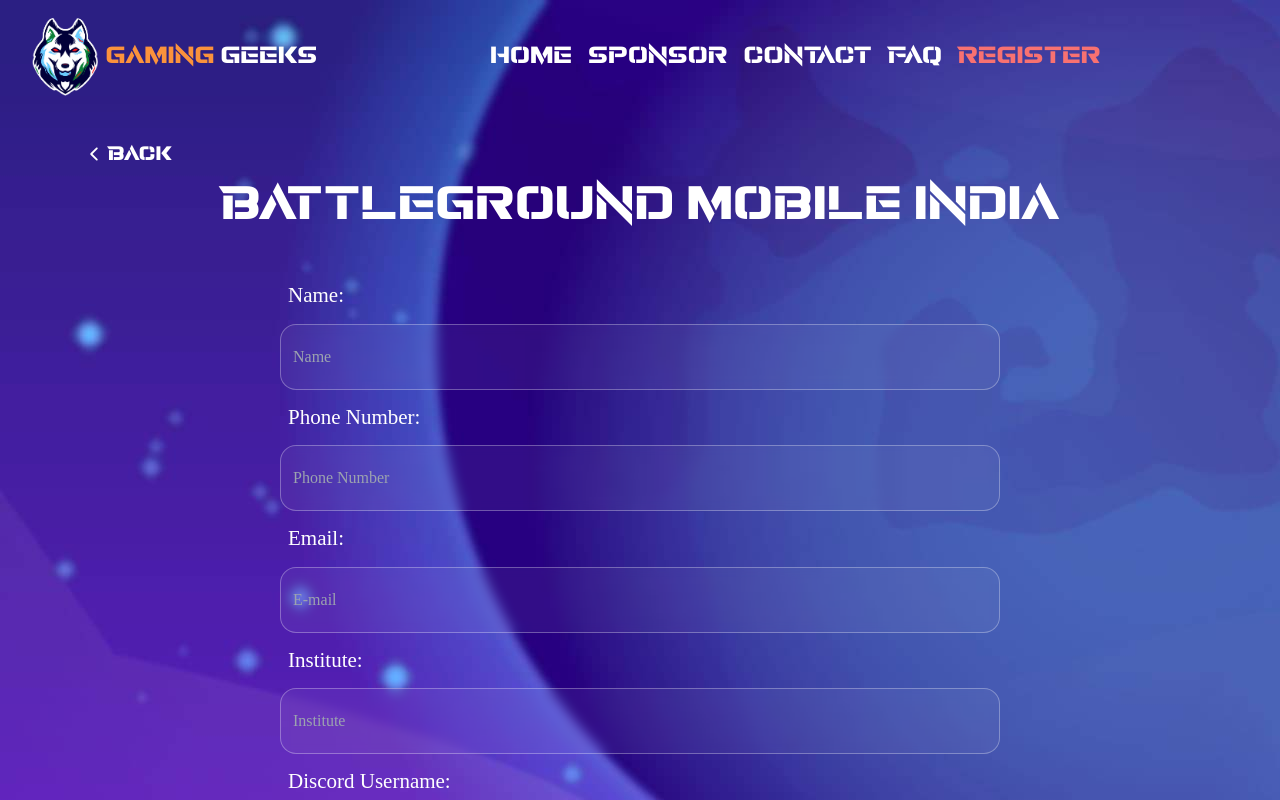
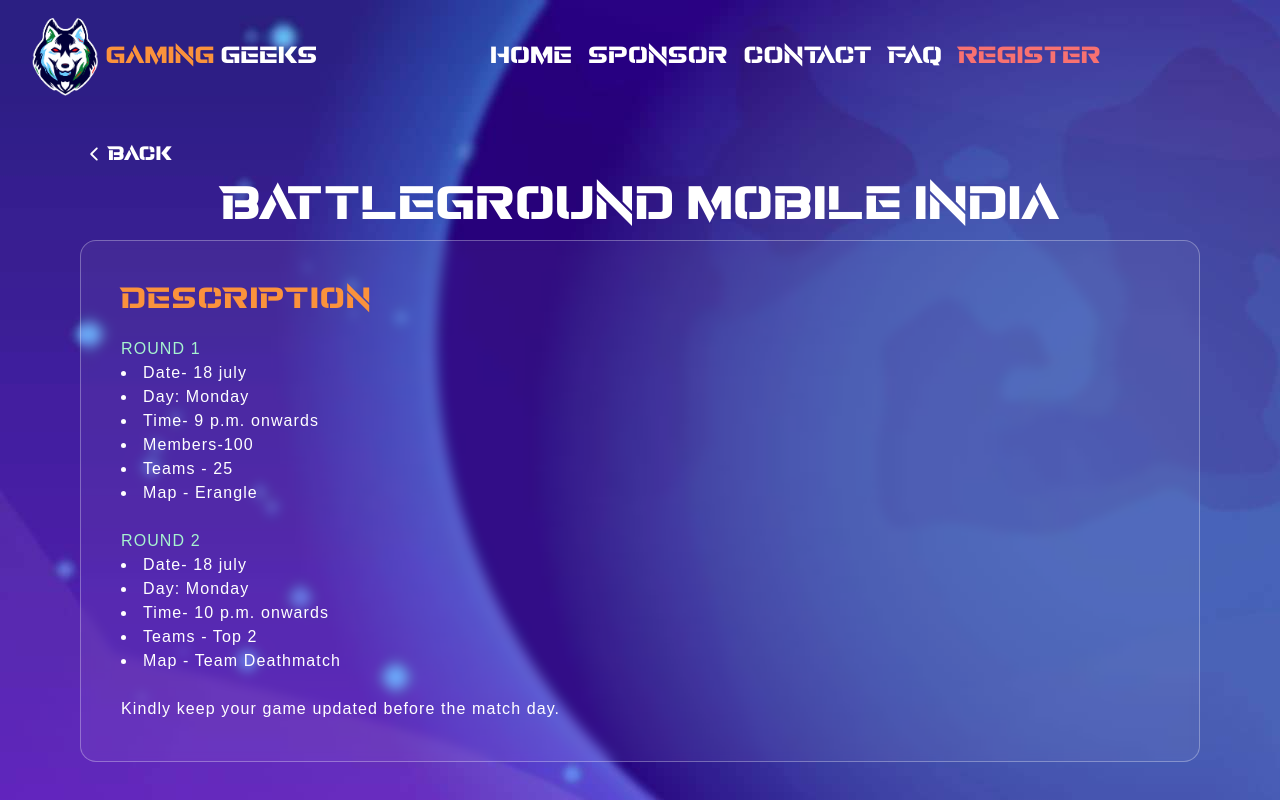
Before and after one commit to ggeeks/event-ggeeks, a Next.js app in the folder ggeeks-events/: page /forms/team-form/bgmi-team in a window 1280 px wide. Built offline with nearby package versions, Linux system fonts and the light colour scheme.

Commit message:
desc added

```diff
--- a/ggeeks-events/pages/forms/solo-form/bgmi.jsx
+++ b/ggeeks-events/pages/forms/solo-form/bgmi.jsx
@@ -44,6 +44,7 @@
     </Link>
 
     <div><h1 className='md:text-5xl text-2xl px-5 py-3'>BattleGround Mobile India</h1></div>
+
     <div className='md:px-40 md:py-10 px-10 py-3'>
     <form name="BGMI-Form" action="" method="POST" className='grid grid-cols-1  md:px-10 px-2 justify-center form-font' onSubmit={handleSubmit}>
         <input name="name" type="text" placeholder='Name' className='white-glassmorphism my-3 bg-transparent px-3 py-5' required onChange={(e)=>setName(e.target.value)} value={name}/>
@@ -55,23 +56,7 @@
         <div><button type="submit" className='md:text-2xl text-lg blue-glassmorphism hover:text-orange-500 md:w-2/5 w-3/5 justify-center rounded-xl my-3 px-3 py-4'>Register</button></div>
       </form>
     </div>
-    <div className="text-left para-1 white-glassmorphism px-10 py-10">
-        <h1 className='text-3xl  text-center revamp pb-5 text-orange-400'>DESCRIPTION</h1>
-        <div >
-          <h6 className='underline text-emerald-200'>ROUND 1</h6>
-          <li>Date: 18 November 2021</li>
-          <li>Day: Thursday</li>
-          <li>Time: 10 PM Onwards</li>
-          <li>Map: Erangel-Squad</li>
-          <br/>
-            <h6 className='underline text-emerald-200'>ROUND 2</h6>
-            <li>Date: 18 November 2021</li>
-            <li>Day: Thursday</li>
-            <li>Time: After Round 1</li>
-            <li>Map: Livik-Solo</li>
-            <br/>
-            </div>
-        </div>
+
   </div>
 )}
 
--- a/ggeeks-events/pages/forms/solo-form/chess.jsx
+++ b/ggeeks-events/pages/forms/solo-form/chess.jsx
@@ -44,6 +44,21 @@
       <div>
         <h1 className="px-5 py-3 text-2xl md:text-5xl">Chess</h1>
       </div>
+
+      <div className='para-1 text-left white-glassmorphism px-10 py-10'>
+        <div >
+          <h5 className='text-left revamp md:text-3xl text-3xl text-orange-400 pb-5'>DESCRIPTION</h5>
+          <div >
+            <li>Date- 13 july 2022</li>
+            <li>Day: Wednesday</li>
+            <li>Time - 9 p.m. onwards</li>
+            <li>Platform - lichess.org <a href="http://lichess.org">Lichess</a></li>
+            <li>Mode - 2 minutes + 1sec (increment)</li>
+          </div>
+        </div>
+      </div>
+
+
       <div className="form-font px-10 py-3 md:px-40 md:py-10">
         <form
           name="Chess-Form"
@@ -108,19 +123,7 @@
         </form>
       </div>
 
-      <div className='para-1 text-left white-glassmorphism px-10 py-10'>
-        <div >
-          <h5 className='text-center revamp md:text-3xl text-3xl text-orange-400 pb-5'>DESCRIPTION</h5>
-          <div >
-            <li>Date: released soon</li>
-            <li>Day: Monday</li>
-            <li>Type: Arena</li>
-            <li>Platform: <a href="http://lichess.org">Lichess</a></li>
-            <li>Time: 09 PM Onwards</li>
-            <li>Format: 2 minutes + 1 second Increment per move</li>
-          </div>
-        </div>
-      </div>
+
     </div>
   )
 }
--- a/ggeeks-events/pages/forms/solo-form/codm.jsx
+++ b/ggeeks-events/pages/forms/solo-form/codm.jsx
@@ -74,16 +74,16 @@
 
       <div className='para-1 text-left white-glassmorphism px-10 py-10'>
       <div  >
-                            <h5 className='text-3xl  text-center revamp pb-5 text-orange-400'>DESCRIPTION</h5>
+                            <h5 className='text-3xl  text-left revamp pb-5 text-orange-400'>DESCRIPTION</h5>
                             <div className='text-left'>
-                                <h6 className='underline text-emerald-200'>ROUND 1</h6>
+                                <h6 className=' text-emerald-200'>ROUND 1</h6>
                                 <li>Date: TBA</li>
                                 <li>Day: Wednesday</li>
                                 <li>Time: TBA</li>
                                 <li>Map: Random</li>
                                 <li>Type: Multiplayer-Free for All</li>
                                 <br/>
-                                <h6 className='underline text-emerald-200'>ROUND 2</h6>
+                                <h6 className='text-emerald-200'>ROUND 2</h6>
                                 <li>Date:TBA</li>
                                 <li>Day: Wednesday</li>
                                 <li>Time: After Round 1</li>
--- a/ggeeks-events/pages/forms/solo-form/skribbl.jsx
+++ b/ggeeks-events/pages/forms/solo-form/skribbl.jsx
@@ -58,6 +58,21 @@
 
       <div>
         <h1 className="px-5 py-3 text-2xl md:text-5xl"> Skribbl</h1>
+      </div>
+
+      <div className='para-1 text-left white-glassmorphism px-10 py-10'>
+      <div >
+           <div className='text-left'>
+             <h5 className='text-3xl  text-left revamp pb-4 text-orange-400'>DESCRIPTION</h5>
+              <h6 className='text-emerald-200'>ROUND 1</h6>
+             <li>Date- 15 july 2022 </li>
+             <li>Day: Friday</li>
+             <li>Time - 9 p.m. onwards</li>
+             <li>Rounds - Acc. To Players</li>
+             <li>*Any Network issue will not be considered</li>
+             <li>Disqualification- If any player uses Foul language in chat box</li>
+              </div>
+          </div>
       </div>
       <div className="px-10 py-3 md:px-40 md:py-10">
         <form
@@ -127,18 +142,6 @@
           </div>
         </form>
       </div>
-      <div className="text-left para-1 white-glassmorphism px-10 py-10">
-        <div>
-          <h1 className='text-3xl  text-center revamp pb-5 text-orange-400'>DESCRIPTION</h1>
-        </div>
-        <ul>
-          <li>
-            Winning Criteria: Winner of Round 2
-          </li>
-          Eligibility Criteria for Round 2: Top Player of Every Match will go in Round 2
-          <li></li>
-        </ul>
-      </div>
     </div>
   )
 }
--- a/ggeeks-events/pages/forms/solo-form/stumble-guys.jsx
+++ b/ggeeks-events/pages/forms/solo-form/stumble-guys.jsx
@@ -51,6 +51,20 @@
 
       <div>
         <h1 className="px-5 py-3 text-2xl md:text-5xl">Stumble Guys</h1>
+      </div>
+
+      <div className='para-1 text-left white-glassmorphism px-10 py-10'>
+      <div >
+           <div className='text-left'>
+             <h5 className='text-3xl  text-left revamp pb-4 text-orange-400'>DESCRIPTION</h5>
+             <h6 className='text-emerald-200'>ROUND 1</h6>
+             <li>Date- 14 july 2022 </li>
+             <li>Day: Thursday</li>
+             <li>Time - 9 p.m. onwards</li>
+             <li>Total players in a round - 32</li>
+             <li>*Any Network issue will not be considered</li>
+              </div>
+          </div>
       </div>
       <div className="form-font px-10 py-3 md:px-40 md:py-10">
         <form
@@ -115,21 +129,7 @@
           </div>
         </form>
       </div>
-      <div className="text-left para-1 white-glassmorphism px-10 py-10">
-        <div>
-          <h5 className='text-3xl  text-center revamp pb-5 text-orange-400'>DESCRIPTION</h5>
-        </div>
-        <ul>
-          <li>
-            Winner will be the last one standing in the game
 
-          </li>
-          <li>
-            Winner may be decided through one or more rounds depending upon the number of Participants.
-
-          </li>
-        </ul>
-      </div>
     </div>
   )
 }
--- a/ggeeks-events/pages/forms/solo-form/valorant.jsx
+++ b/ggeeks-events/pages/forms/solo-form/valorant.jsx
@@ -60,6 +60,28 @@
         </div>
     </Link>
     <div><h1 className='md:text-5xl text-2xl px-5 py-3'> Valorant</h1></div>
+
+    <div className="text-left para-1 white-glassmorphism px-10 py-10">
+        <h1 className='text-3xl  text-lrft revamp pb-4 text-orange-400'>DESCRIPTION</h1>
+        <div >
+          <h6 className=' text-emerald-200'>ROUND 1</h6>
+          <li>Date- 17 july</li>
+          <li>Day - Sunday</li>
+          <li>Time- 9:00 pm Onwards</li>
+          <li>Match type-Solo</li>
+          <li>Free for all (10 players)</li>
+          <br/>
+            <h6 className=' text-emerald-200'>ROUND 2</h6>
+            <li>Date- 17 july</li>
+            <li>Day - Sunday</li>
+            <li>Time- 10:00 pm Onwards</li>
+            <li>Match type-Solo</li>
+            <li>Free for all (10 players)</li>
+            <br/>
+              <p>Kindly keep your game updated before match day.</p>
+            </div>
+        </div>
+
     <div className='md:px-40 md:py-10 px-10 py-3'>
     <form name="Valorant-Form" action="" method="POST" className='grid grid-cols-1  md:px-10 px-2 justify-center form-font' onSubmit={handleSubmit}>
     <lable className="text-[21px] text-left px-2">Name:</lable>
--- a/ggeeks-events/pages/forms/team-form/bgmi-team.jsx
+++ b/ggeeks-events/pages/forms/team-form/bgmi-team.jsx
@@ -63,6 +63,28 @@
         </div>
     </Link>
     <div><h1 className='md:text-5xl text-2xl px-5 py-3'>BattleGround Mobile India</h1></div>
+
+    <div className="text-left para-1 white-glassmorphism px-10 py-10">
+        <h1 className='text-3xl  text-left revamp pb-5 text-orange-400'>DESCRIPTION</h1>
+        <div >
+          <h6 className=' text-emerald-200'>ROUND 1</h6>
+          <li>Date- 18 july </li>
+          <li>Day: Monday</li>
+          <li>Time- 9 p.m. onwards</li>
+          <li>Members-100</li>
+          <li>Teams - 25</li>
+          <li>Map - Erangle</li>
+          <br/>
+            <h6 className=' text-emerald-200'>ROUND 2</h6>
+          <li>Date- 18 july </li>
+          <li>Day: Monday</li>
+          <li>Time- 10 p.m. onwards</li>
+          <li>Teams - Top 2</li>
+          <li>Map - Team Deathmatch</li>
+            <br/>
+            <p>Kindly keep your game updated before the match day.</p>
+            </div>
+        </div>
     <div className=' md:px-40 md:py-10 px-10 py-3'>
     <form name="BGMI(team)-Form" action="" method="POST" className='grid grid-cols-1  md:px-10 px-2 justify-center form-font' onSubmit={handleSubmit}>
         <lable className="text-[21px] text-left px-2">Name:</lable>
@@ -82,26 +104,6 @@
         <div><button type="submit" className='md:text-2xl text-lg blue-glassmorphism hover:text-orange-500 md:w-2/5 w-3/5 justify-center rounded-xl my-3 px-3 py-4'>Register</button></div>
       </form>
     </div>
-    <div className="text-left para-1 white-glassmorphism px-10 py-10">
-        <h1 className='text-3xl  text-center revamp pb-5 text-orange-400'>DESCRIPTION</h1>
-        <div >
-          <h6 className='underline text-emerald-200'>ROUND 1</h6>
-          <li>Date: 18 November 2021</li>
-          <li>Day: Thursday</li>
-          <li>Time: 10 PM Onwards</li>
-          <li>Map: Erangel-Squad</li>
-          <br/>
-            <h6 className='underline text-emerald-200'>ROUND 2</h6>
-            <li>Date: 18 November 2021</li>
-            <li>Day: Thursday</li>
-            <li>Time: After Round 1</li>
-            <li>Map: Livik-Solo</li>
-            <br/>
-              <h6 className='underline text-emerald-200'>INSTRUCTIONS FOR FILLING THIS FORM</h6>
-              <p>Everyone has to fill this Form.</p>
-              <p>Team Leader should be Unique for a SQUAD/TRIO/DUO, This will be used for pairing you with your Team.</p>
-            </div>
-        </div>
   </div>
   )
 }
```
